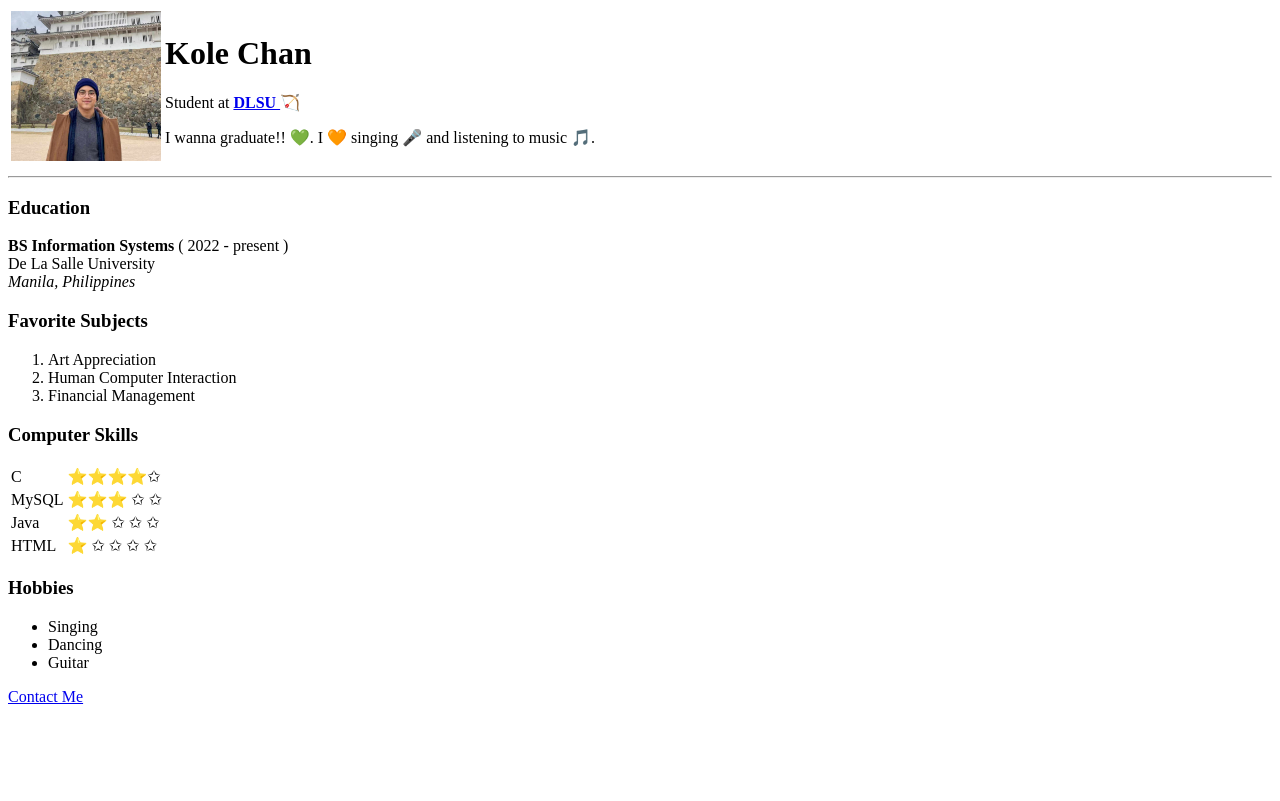
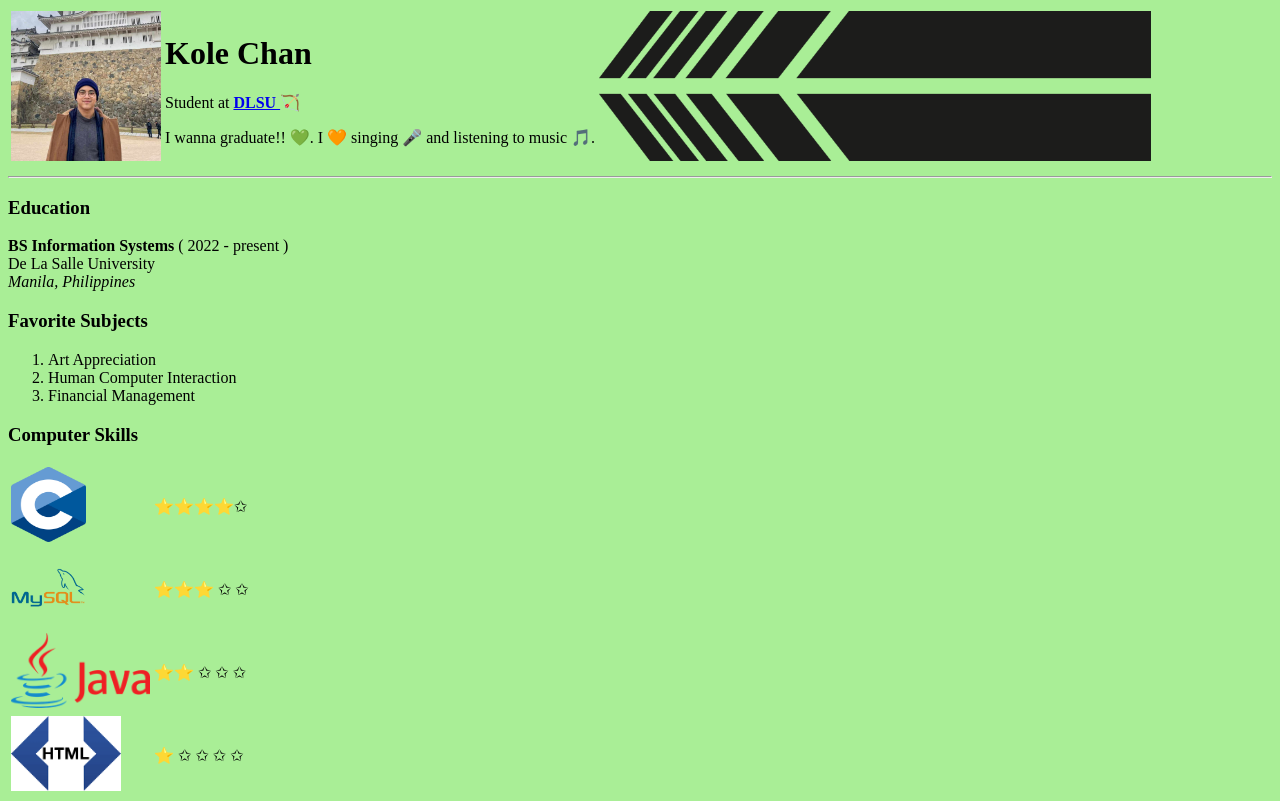
Before and after one commit to s15achank/cv_test, a plain HTML site: page index.html in a window 1280 px wide. Shown: the top 801 px of the page. Drawn offline with Linux system fonts and the light colour scheme.

Commit message:
Add files via upload

```diff
--- a/index.html
+++ b/index.html
@@ -1,5 +1,6 @@
 <!DOCTYPE html>
 <html>
+<body style="background-color:rgb(169, 238, 150);">
 <head>
     <meta charset="utf-8">
 <title>Kole Chan's CV</title>
@@ -12,6 +13,7 @@
                 <p>Student at <strong> <a href="https://www.dlsu.edu.ph/" target="_blank"> DLSU </a> &#127993;</strong></p>
                 <p>I wanna graduate!! &#128154. I &#129505 singing &#127908 and listening to music &#127925.</p>
             </td>
+            <td> <img src="images/HeaderDecal.png" alt="Header Decal" width="552" height="150"></td>
 
         </tr>
     </table>
@@ -28,19 +30,19 @@
     <h3>Computer Skills</h3>
     <table>
         <tr>
-            <td>C</td>
+            <td><img src="images/C.png" alt="C logo" width="75" height="75" />
             <td>⭐⭐⭐⭐✩</td>
         </tr>
         <tr>
-            <td>MySQL</td>
+            <td><img src="images/MySQL.webp" alt="MySQL logo" width="75" height="75" />
             <td>⭐⭐⭐ ✩ ✩</td>
         </tr>
         <tr>
-            <td>Java</td>
+            <td><img src="images/Java.png" alt="Java logo" width="139" height="75" />
             <td>⭐⭐ ✩ ✩ ✩</td>
         </tr>
         <tr>
-            <td>HTML</td>
+            <td><img src="images/HTML.png" alt="HTML logo" width="110" height="75" />
             <td>⭐ ✩ ✩ ✩ ✩</td>
         </tr>
     </table>
```
Also changed, not shown: images/C.png (added), images/HTML.png (added), images/HeaderDecal.png (added), images/Java.png (added), images/MySQL.webp (added).
